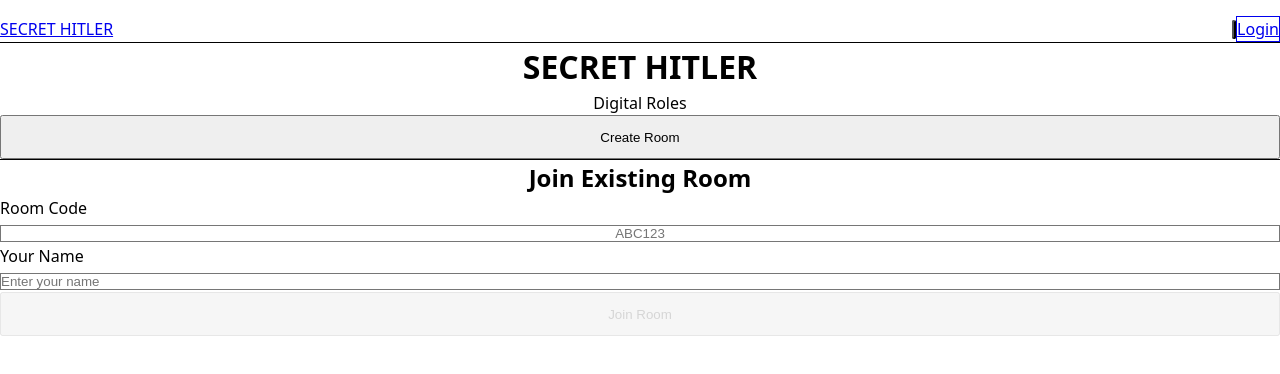
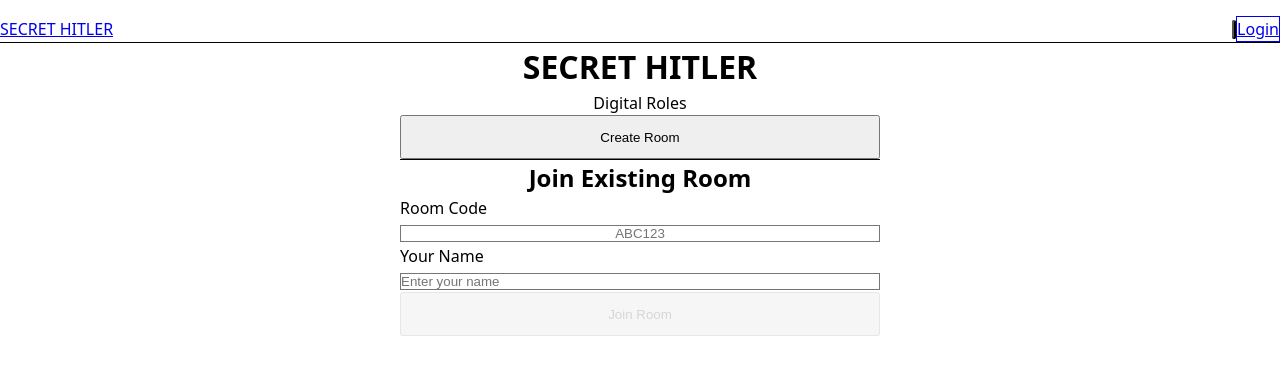
Before and after one commit to ArnthorDadi/ai-envelope-automator, a Next.js app: page / in a window 1280 px wide. Shown: the top 374 px of the page. Built offline with nearby package versions, Linux system fonts and the light colour scheme; no server answers.

Commit message:
feat: increase desktop max-width to 480px for better layout

```diff
--- a/app/login/page.tsx
+++ b/app/login/page.tsx
@@ -48,7 +48,7 @@ export default function LoginPage() {
     return (
       <div className="min-h-screen bg-gray-50">
         <Navbar />
-        <main className="max-w-md mx-auto px-6 py-6 flex items-center justify-center">
+        <main className="max-w-[480px] mx-auto px-6 py-6 flex items-center justify-center">
           <p>Loading...</p>
         </main>
       </div>
--- a/app/page.tsx
+++ b/app/page.tsx
@@ -69,7 +69,7 @@ export default function Home() {
   return (
     <div className="min-h-screen bg-gray-50">
       <Navbar />
-      <main className="max-w-md mx-auto px-6 py-6 pb-[max(env(safe-area-inset-bottom),1.5rem)]">
+      <main className="max-w-[480px] mx-auto px-6 py-6 pb-[max(env(safe-area-inset-bottom),1.5rem)]">
         <div className="text-center mb-8">
           <h1 className="text-3xl font-bold mb-2">SECRET HITLER</h1>
           <p className="text-gray-600">Digital Roles</p>
--- a/app/room/[roomId]/page.tsx
+++ b/app/room/[roomId]/page.tsx
@@ -212,7 +212,7 @@ export default function RoomPage() {
   return (
     <div className="min-h-screen bg-gray-50">
       <Navbar />
-      <main className="max-w-md mx-auto px-6 py-6 pb-[max(env(safe-area-inset-bottom),1.5rem)]">
+        <main className="max-w-[480px] mx-auto px-6 py-6 pb-[max(env(safe-area-inset-bottom),1.5rem)]">
         <div className="flex items-center justify-between mb-6">
           <h1 className="text-xl font-bold">Room: {roomId}</h1>
           <div className="flex items-center gap-2">
```
Also changed, not shown: progress.txt.
